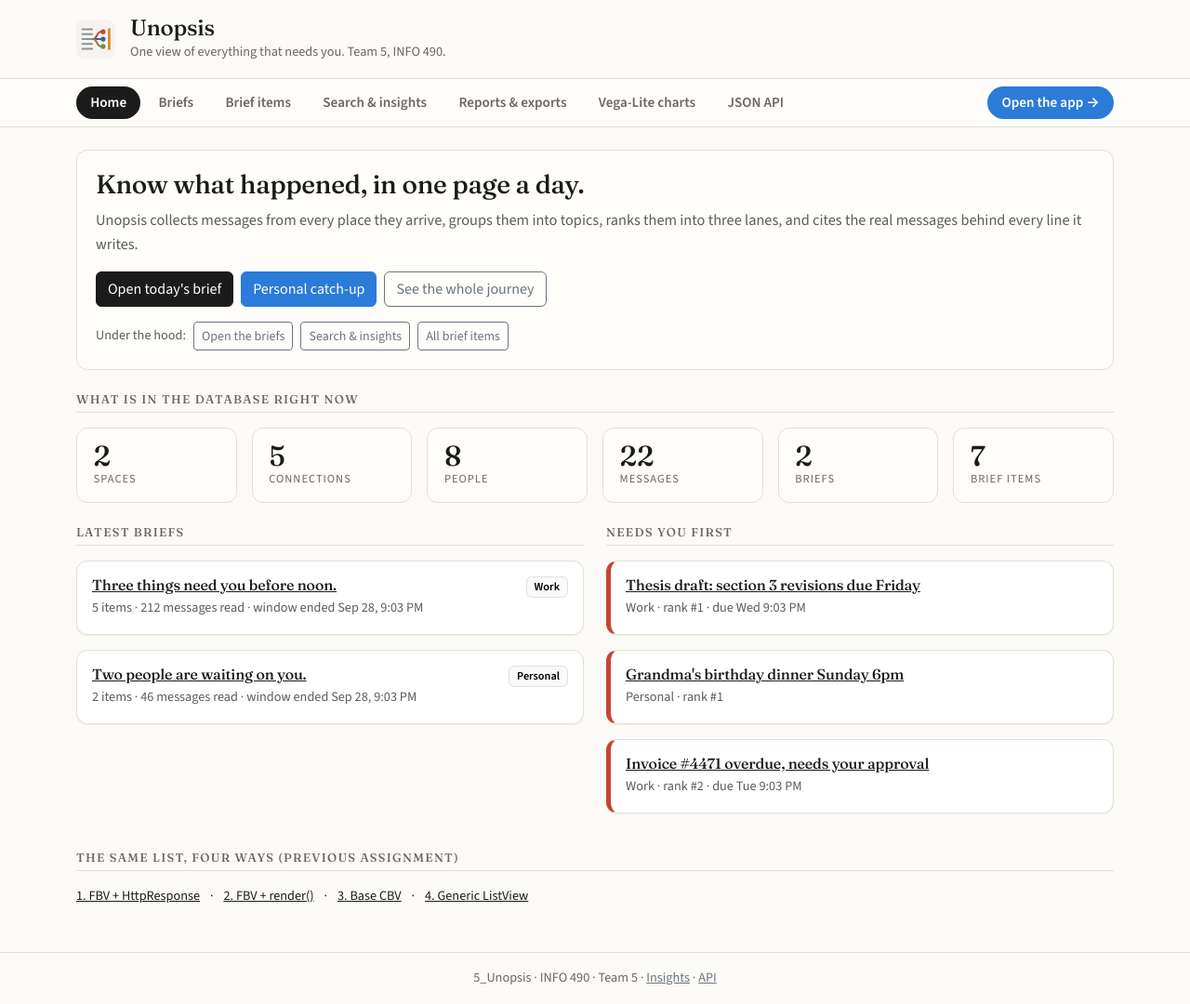
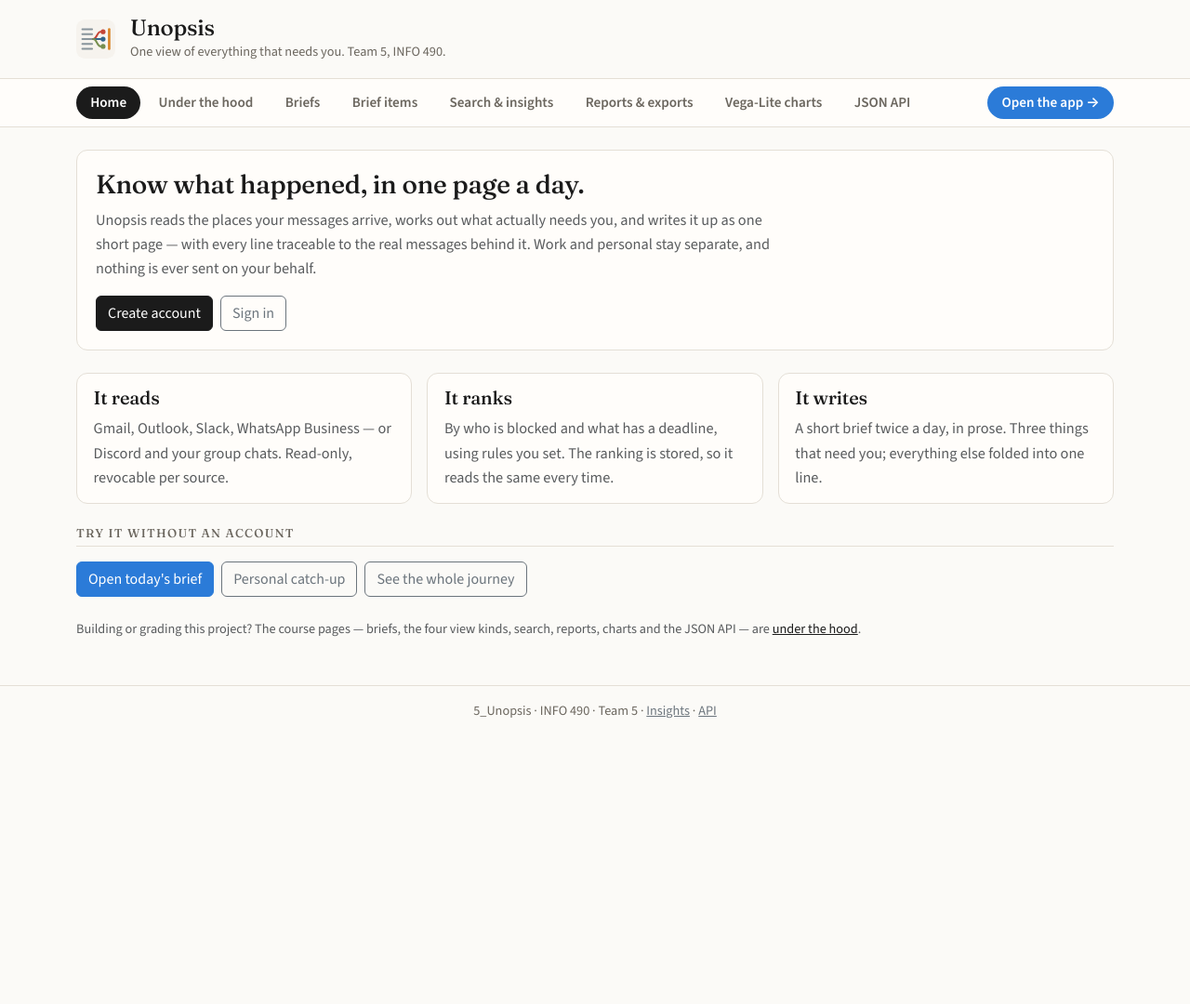
Before and after one commit to Revaant-D/5_Unopsis, a Django app: page / in a window 1280 px wide. Shown: the whole page at 93% size. After the commit the page ends 773 px from the top, so only its background shows below. Run offline with Django 5.2, Linux system fonts and the light colour scheme; data comes from the database, SQL or seed files in the repository.

Commit message:
Make / a product page for visitors and send signed-in users to their brief; move the course dashboard to /under-the-hood/

```diff
--- a/inboxtriage/urls.py
+++ b/inboxtriage/urls.py
@@ -19,6 +19,8 @@
 
 urlpatterns = [
     path('admin/', admin.site.urls),
+    # The wireframe UI first, so its "/" (the product page) wins over the course dashboard,
+    # which it re-homes at /under-the-hood/. See unopsis/app_urls.py.
+    path('', include('unopsis.app_urls')),
     path('', include('unopsis.urls')),   # all unopsis routes live in unopsis/urls.py
-    path('', include('unopsis.app_urls')),   # the wireframe UI; see unopsis/app_urls.py
 ]
--- a/templates/base.html
+++ b/templates/base.html
@@ -54,8 +54,13 @@
       {% with current=request.resolver_match.url_name %}
       <ul class="nav flex-wrap gap-1 py-2">
         <li class="nav-item">
-          <a class="nav-link {% if current == 'home' %}active{% endif %}"
+          <a class="nav-link {% if current == 'home' or current == 'app-landing' %}active{% endif %}"
              href="{% url 'home' %}">Home</a>
+        </li>
+        <li class="nav-item">
+          {# The course dashboard that used to be the home page. #}
+          <a class="nav-link {% if current == 'under-the-hood' %}active{% endif %}"
+             href="{% url 'under-the-hood' %}">Under the hood</a>
         </li>
         <li class="nav-item">
           <a class="nav-link {% if current == 'brief-list' or current == 'brief-detail' %}active{% endif %}"
--- /dev/null
+++ b/templates/unopsis/_landing.html
@@ -0,0 +1,49 @@
+{% comment %}
+  The product page at "/" for someone who is not signed in. It is the wireframe's sign-up
+  pitch (It reads / It ranks / It writes) with the two ways in: an account, or the demo.
+{% endcomment %}
+<div class="panel mb-4">
+  <h2 class="h3 mb-2">Know what happened, in one page a day.</h2>
+  <p class="text-muted mb-3" style="max-width: 46rem">
+    Unopsis reads the places your messages arrive, works out what actually needs you, and writes
+    it up as one short page — with every line traceable to the real messages behind it. Work and
+    personal stay separate, and nothing is ever sent on your behalf.
+  </p>
+  <div class="d-flex flex-wrap gap-2">
+    <a class="btn btn-primary" href="{% url 'app-signup' %}">Create account</a>
+    <a class="btn btn-outline-secondary" href="{% url 'app-login' %}">Sign in</a>
+  </div>
+</div>
+
+<div class="row g-3 mb-4">
+  <div class="col-md-4">
+    <div class="stat-tile">
+      <h3 class="h5">It reads</h3>
+      <p class="mb-0 text-muted">Gmail, Outlook, Slack, WhatsApp Business — or Discord and your group chats. Read-only, revocable per source.</p>
+    </div>
+  </div>
+  <div class="col-md-4">
+    <div class="stat-tile">
+      <h3 class="h5">It ranks</h3>
+      <p class="mb-0 text-muted">By who is blocked and what has a deadline, using rules you set. The ranking is stored, so it reads the same every time.</p>
+    </div>
+  </div>
+  <div class="col-md-4">
+    <div class="stat-tile">
+      <h3 class="h5">It writes</h3>
+      <p class="mb-0 text-muted">A short brief twice a day, in prose. Three things that need you; everything else folded into one line.</p>
+    </div>
+  </div>
+</div>
+
+<h3 class="section-title">Try it without an account</h3>
+<div class="d-flex flex-wrap gap-2 mb-4">
+  <a class="btn btn-accent" href="{% url 'app-work-brief' %}">Open today's brief</a>
+  <a class="btn btn-outline-secondary" href="{% url 'app-personal-catchup' %}">Personal catch-up</a>
+  <a class="btn btn-outline-secondary" href="{% url 'app-journey' %}">See the whole journey</a>
+</div>
+
+<p class="small text-muted">
+  Building or grading this project? The course pages — briefs, the four view kinds, search,
+  reports, charts and the JSON API — are <a href="{% url 'under-the-hood' %}">under the hood</a>.
+</p>
--- a/templates/unopsis/app/journey.html
+++ b/templates/unopsis/app/journey.html
@@ -27,7 +27,7 @@
       <div class="app-card app-card--muted h-100">
         <p class="mb-1"><strong>Under the hood</strong></p>
         <p class="meta">The course pages: briefs, the four view kinds, insights, reports, charts and the JSON API.</p>
-        <a class="btn-app" href="{% url 'home' %}">Open</a>
+        <a class="btn-app" href="{% url 'under-the-hood' %}">Open</a>
       </div>
     </div>
   </div>
--- a/templates/unopsis/app/shell.html
+++ b/templates/unopsis/app/shell.html
@@ -17,7 +17,7 @@
     {% block rail %}{% endblock %}
     <div class="app-rail__foot">
       {% block rail_foot %}{% endblock %}
-      <a class="app-rail__under" href="{% url 'home' %}">Under the hood &rarr;</a>
+      <a class="app-rail__under" href="{% url 'under-the-hood' %}">Under the hood →</a>
     </div>
   </aside>
 
--- a/templates/unopsis/home.html
+++ b/templates/unopsis/home.html
@@ -1,9 +1,17 @@
 {% extends "base.html" %}
 
 {% comment %}
-  The home page, served at "/" by views.home.
+  One template, two audiences:
 
-  End-to-end flow, all of it visible on this one page:
+    "/"                 app_views.landing renders this with landing=True: the product page a
+                        visitor sees (a signed-in user is redirected to their brief instead);
+    "/under-the-hood/"  views.home renders this as before: the course dashboard -- totals,
+                        latest briefs, the four view kinds.
+
+  Both are this file because the course's home-page tests pin unopsis/home.html at "/", and
+  views.home (graded code) renders it by name. The two bodies live in their own includes.
+
+  End-to-end flow, visible on the dashboard:
     models.py  ->  Brief / BriefItem, and BriefItem.get_absolute_url()
     urls.py    ->  path("", views.home, name="home") and the named routes linked below
     views.py   ->  home() queries the models and hands over a context dict
@@ -11,106 +19,12 @@
                    and {{ item.get_absolute_url }}
 {% endcomment %}
 
-{% block title %}Home{% endblock %}
+{% block title %}{% if landing %}Know what happened, in one page a day{% else %}Under the hood{% endif %}{% endblock %}
 
 {% block content %}
-
-  <div class="panel mb-4">
-    <h2 class="h3 mb-2">Know what happened, in one page a day.</h2>
-    <p class="text-muted mb-3">
-      Unopsis collects messages from every place they arrive, groups them into topics, ranks
-      them into three lanes, and cites the real messages behind every line it writes.
-    </p>
-    {# The product itself: the wireframe screens (unopsis/app_urls.py). #}
-    <div class="d-flex flex-wrap gap-2">
-      <a class="btn btn-primary" href="{% url 'app-work-brief' %}">Open today's brief</a>
-      <a class="btn btn-accent" href="{% url 'app-personal-catchup' %}">Personal catch-up</a>
-      <a class="btn btn-outline-secondary" href="{% url 'app-journey' %}">See the whole journey</a>
-    </div>
-    {# The course pages, still one click away. #}
-    <div class="d-flex flex-wrap align-items-center gap-2 mt-3">
-      <small class="text-muted">Under the hood:</small>
-      <a class="btn btn-sm btn-outline-secondary" href="{% url 'brief-list' %}">Open the briefs</a>
-      <a class="btn btn-sm btn-outline-secondary" href="{% url 'insights' %}">Search &amp; insights</a>
-      <a class="btn btn-sm btn-outline-secondary" href="{% url 'item-list-cbv-generic' %}">All brief items</a>
-    </div>
-  </div>
-
-  <!-- Totals straight off the ORM (one .count() each) -->
-  <h3 class="section-title">What is in the database right now</h3>
-  <div class="row g-3 mb-4">
-    {% for label, number in totals %}
-      <div class="col-6 col-md-4 col-lg-2">
-        <div class="stat-tile">
-          <div class="stat-number">{{ number }}</div>
-          <div class="stat-label">{{ label }}</div>
-        </div>
-      </div>
-    {% endfor %}
-  </div>
-
-  <div class="row g-4">
-    <!-- Latest briefs, each linking to its own detail page by primary key -->
-    <div class="col-lg-6">
-      <h3 class="section-title">Latest briefs</h3>
-      {% for brief in briefs %}
-        <div class="card mb-3">
-          <div class="card-body">
-            <div class="d-flex justify-content-between align-items-start gap-2">
-              <h4 class="h6 mb-1">
-                {# get_absolute_url() again: the model knows its own address. #}
-                <a href="{{ brief.get_absolute_url }}">{{ brief.headline|default:"Untitled brief" }}</a>
-              </h4>
-              <span class="badge text-bg-light border">{{ brief.space.get_kind_display }}</span>
-            </div>
-            <p class="small text-muted mb-0">
-              {{ brief.item_count }} item{{ brief.item_count|pluralize }} &middot;
-              {{ brief.message_count }} messages read &middot;
-              window ended {{ brief.window_end|date:"M j, g:i A" }}
-            </p>
-          </div>
-        </div>
-      {% empty %}
-        <div class="card"><div class="card-body text-muted">
-          No briefs yet. Run <code>python manage.py seed_demo</code> to load the demo data.
-        </div></div>
-      {% endfor %}
-    </div>
-
-    <!-- The three things that actually need the user -->
-    <div class="col-lg-6">
-      <h3 class="section-title">Needs you first</h3>
-      {% for item in urgent_items %}
-        <div class="card item-card lane-{{ item.lane }} mb-3">
-          <div class="card-body">
-            <h4 class="h6 mb-1">
-              <a href="{{ item.get_absolute_url }}">{{ item.title }}</a>
-            </h4>
-            <p class="small text-muted mb-0">
-              {{ item.brief.space.get_kind_display }} &middot; rank #{{ item.rank }}
-              {% if item.deadline_at %}&middot; due {{ item.deadline_at|date:"D g:i A" }}{% endif %}
-            </p>
-          </div>
-        </div>
-      {% empty %}
-        <div class="card"><div class="card-body text-muted">
-          Nothing is waiting on you. Either the briefs are clear or the demo data has not been
-          loaded yet.
-        </div></div>
-      {% endfor %}
-    </div>
-  </div>
-
-  <!-- The four view kinds from the previous assignment, still reachable -->
-  <h3 class="section-title mt-4">The same list, four ways (previous assignment)</h3>
-  <ul class="list-inline small">
-    <li class="list-inline-item"><a href="{% url 'item-list-manual' %}">1. FBV + HttpResponse</a></li>
-    <li class="list-inline-item">&middot;</li>
-    <li class="list-inline-item"><a href="{% url 'item-list-render' %}">2. FBV + render()</a></li>
-    <li class="list-inline-item">&middot;</li>
-    <li class="list-inline-item"><a href="{% url 'item-list-cbv-base' %}">3. Base CBV</a></li>
-    <li class="list-inline-item">&middot;</li>
-    <li class="list-inline-item"><a href="{% url 'item-list-cbv-generic' %}">4. Generic ListView</a></li>
-  </ul>
-
+  {% if landing %}
+    {% include "unopsis/_landing.html" %}
+  {% else %}
+    {% include "unopsis/_dashboard.html" %}
+  {% endif %}
 {% endblock %}
--- a/unopsis/app_views.py
+++ b/unopsis/app_views.py
@@ -30,6 +30,20 @@
 
 # Roughly how long one decision takes, for "2 things left. About 4 minutes."
 MINUTES_PER_DECISION = 2
+
+
+def landing(request):
+    """
+    "/" -- the product page for a visitor; a signed-in user goes straight to their brief.
+
+    Today the only way to be signed in is the Django admin login; from Assignment 5 it is every
+    account, with no change here. It renders unopsis/home.html (the template the course's
+    home-page tests pin at "/") in landing mode. The course dashboard that used to live at "/"
+    is views.home, unchanged, at /under-the-hood/.
+    """
+    if request.user.is_authenticated:
+        return redirect("app-work-brief")
+    return render(request, "unopsis/home.html", {"landing": True})
 
 
 def signup(request):
```
Also changed, not shown: docs/notes/notes.txt (+17 -0 lines), templates/unopsis/_dashboard.html (added, +102 -0 lines), unopsis/app_urls.py (+8 -1 lines), unopsis/test_app_ui.py (+43 -1 lines), README.md, 2 other files.
